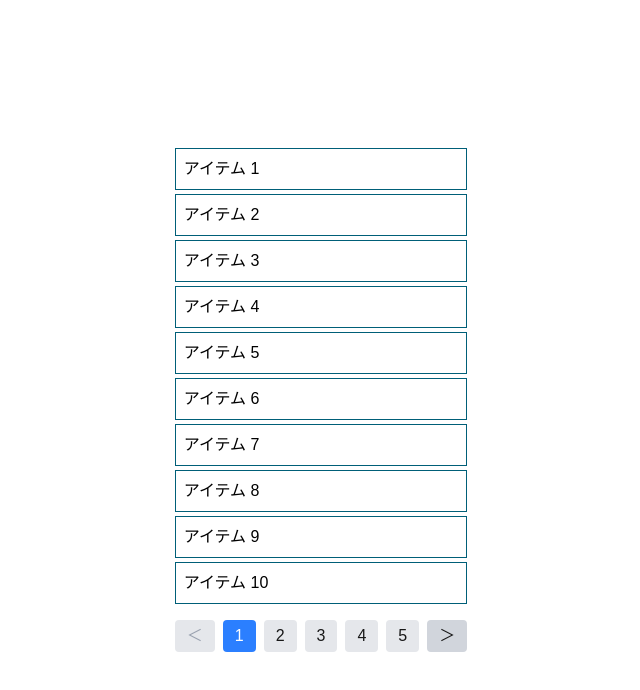
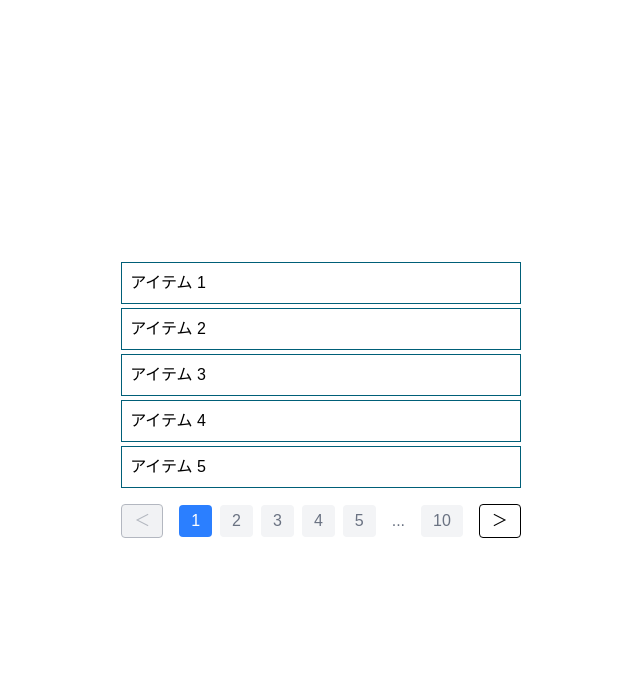
Before and after one commit to domekenshi/my-next-app, a Next.js app: page / in a window 1280 px wide. Shown: the top 690 px of the page, without its empty margins (319-959 px from the left). Built offline with nearby package versions, Linux system fonts and the light colour scheme.

Commit message:
三点リーダーを追加

```diff
--- a/src/feat/pagination/Pagination.tsx
+++ b/src/feat/pagination/Pagination.tsx
@@ -1,73 +1,131 @@
-import React from "react";
+import { useState, useEffect, useMemo } from "react";
 
 type Props = {
   totalItems: number;
   itemsPerPage: number;
-  currentPage: number;
-  onPageChange: (page: number) => void;
+  onPageChange?: (page: number) => void; // 外部通知は任意に
 };
-const Pagination = ({
+
+type Pages = (number | "...")[];
+const Pagination: React.FC<Props> = ({
   totalItems,
   itemsPerPage,
-  currentPage,
   onPageChange,
-}: Props) => {
-  // 小数点を切り上げして整数にする
-  // 最後のページ分「切り上げ」が必要！
+}) => {
+  const [currentPage, setCurrentPage] = useState(1);
   const totalPages = Math.ceil(totalItems / itemsPerPage);
+  const visiblePageCount = 7;
 
-  const goToPage = (page: number) => {
+  // ページ変更時に親へ通知（任意）
+  useEffect(() => {
+    if (onPageChange) onPageChange(currentPage);
+  }, [currentPage, onPageChange]);
+
+  const handlePageChange = (page: number) => {
     if (page >= 1 && page <= totalPages) {
-      onPageChange(page);
+      setCurrentPage(page);
     }
   };
 
+  const pages: Pages = useMemo(() => {
+    const dispPages: number[] = [];
+
+    if (totalPages <= visiblePageCount) {
+      for (let i = 1; i <= totalPages; i++) {
+        dispPages.push(i);
+      }
+    } else {
+      // left
+      let left: number[] = currentPage <= 3 ? [1, 2, 3, 4, 5] : [1];
+
+      // center
+      let center: number[] = [];
+      if (currentPage > 2 && currentPage < totalPages - 1) {
+        center = [currentPage - 1, currentPage, currentPage + 1];
+      }
+
+      // right
+      let right: number[] =
+        currentPage >= totalPages - 2
+          ? [
+              totalPages - 4,
+              totalPages - 3,
+              totalPages - 2,
+              totalPages - 1,
+              totalPages,
+            ]
+          : [totalPages];
+
+      const uniquePages = [...new Set([...left, ...center, ...right])];
+      dispPages.push(...uniquePages.sort((a, b) => a - b));
+    }
+
+    // "..." を追加するロジック
+    const result: Pages = [];
+    for (let i = 1; i <= totalPages; i++) {
+      if (dispPages.includes(i)) {
+        result.push(i);
+      } else {
+        if (result[result.length - 1] !== "...") {
+          result.push("...");
+        }
+      }
+    }
+    return result;
+  }, [currentPage, totalPages]);
+
   return (
-    <div className="flex items-center justify-center gap-2 mt-4">
-      {/* ＜前へ */}
+    <div className="flex items-center justify-center gap-4 mt-4">
+      {/* ＜ */}
       <button
-        onClick={() => goToPage(currentPage - 1)}
+        onClick={() => handlePageChange(currentPage - 1)}
         disabled={currentPage === 1}
-        className={`px-3 py-1 rounded ${
+        className={`px-3 py-1 rounded border ${
           currentPage === 1
-            ? "bg-gray-200 text-gray-400 cursor-not-allowed"
-            : "bg-gray-300 hover:bg-gray-400"
+            ? "bg-gray-200 text-gray-500 opacity-50 disabled:opacity-50"
+            : "bg-white text-black disabled:opacity-50"
         }`}
       >
         ＜
       </button>
 
-      {/* ページ番号 */}
-      {Array.from({ length: totalPages }).map((_, index) => {
-        const page = index + 1;
-        return (
+      {/* ページ番号中央 */}
+      <div className="flex items-center gap-2">
+        {pages?.map((page, index) =>
+          page === "..." ? (
+            <span key={page + index} className="px-2 text-gray-500">
+              ...
+            </span>
+          ) : (
             <button
               key={page}
-            onClick={() => goToPage(page)}
+              onClick={() => handlePageChange(page)}
               className={`px-3 py-1 rounded ${
                 currentPage === page
                   ? "bg-blue-500 text-white"
-                : "bg-gray-200 hover:bg-gray-300"
+                  : "bg-gray-100 text-gray-500 hover:bg-gray-200"
               }`}
             >
               {page}
             </button>
-        );
-      })}
+          )
+        )}
+      </div>
 
-      {/* 次へ＞ */}
+      {/* ＞ */}
       <button
-        onClick={() => goToPage(currentPage + 1)}
+        onClick={() => handlePageChange(currentPage + 1)}
         disabled={currentPage === totalPages}
-        className={`px-3 py-1 rounded ${
+        className={`px-3 py-1 rounded border ${
           currentPage === totalPages
-            ? "bg-gray-200 text-gray-400 cursor-not-allowed"
-            : "bg-gray-300 hover:bg-gray-400"
-        }`}
+            ? "bg-gray-200 text-gray-500 opacity-50 disabled:opacity-50"
+            : "bg-white text-black disabled:opacity-50"
+        } `}
       >
         ＞
       </button>
     </div>
   );
 };
+
 export default Pagination;
--- a/src/mocks/PaginationTestScreen.tsx
+++ b/src/mocks/PaginationTestScreen.tsx
@@ -5,7 +5,7 @@ import { useState } from "react";
 const PaginationTestScreen = ({
   // 長さ５０、表示「アイテムX」の空配列　テスト用のダミーデータ
   items = Array.from({ length: 50 }, (_, i) => `アイテム ${i + 1}`),
-  perPage = 10,
+  perPage = 5,
 }) => {
   // 1ページに表示するアイテムの数
   const itemsPerPage = perPage;
@@ -33,7 +33,6 @@ const PaginationTestScreen = ({
         <Pagination
           totalItems={Number(items.length)}
           itemsPerPage={itemsPerPage}
-          currentPage={currentPage}
           onPageChange={setCurrentPage}
         />
       </div>
```
Lines whose indentation alone changed are shown as unchanged.
